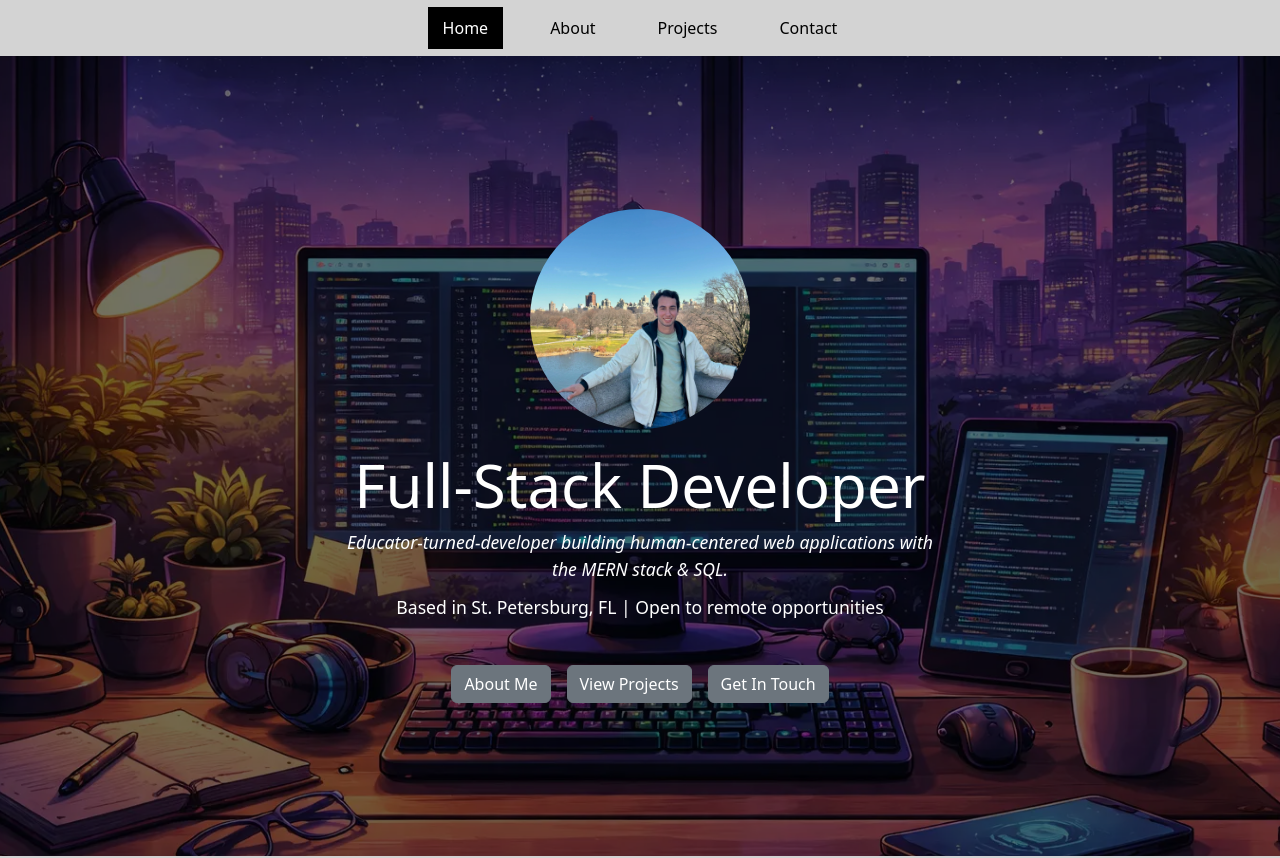
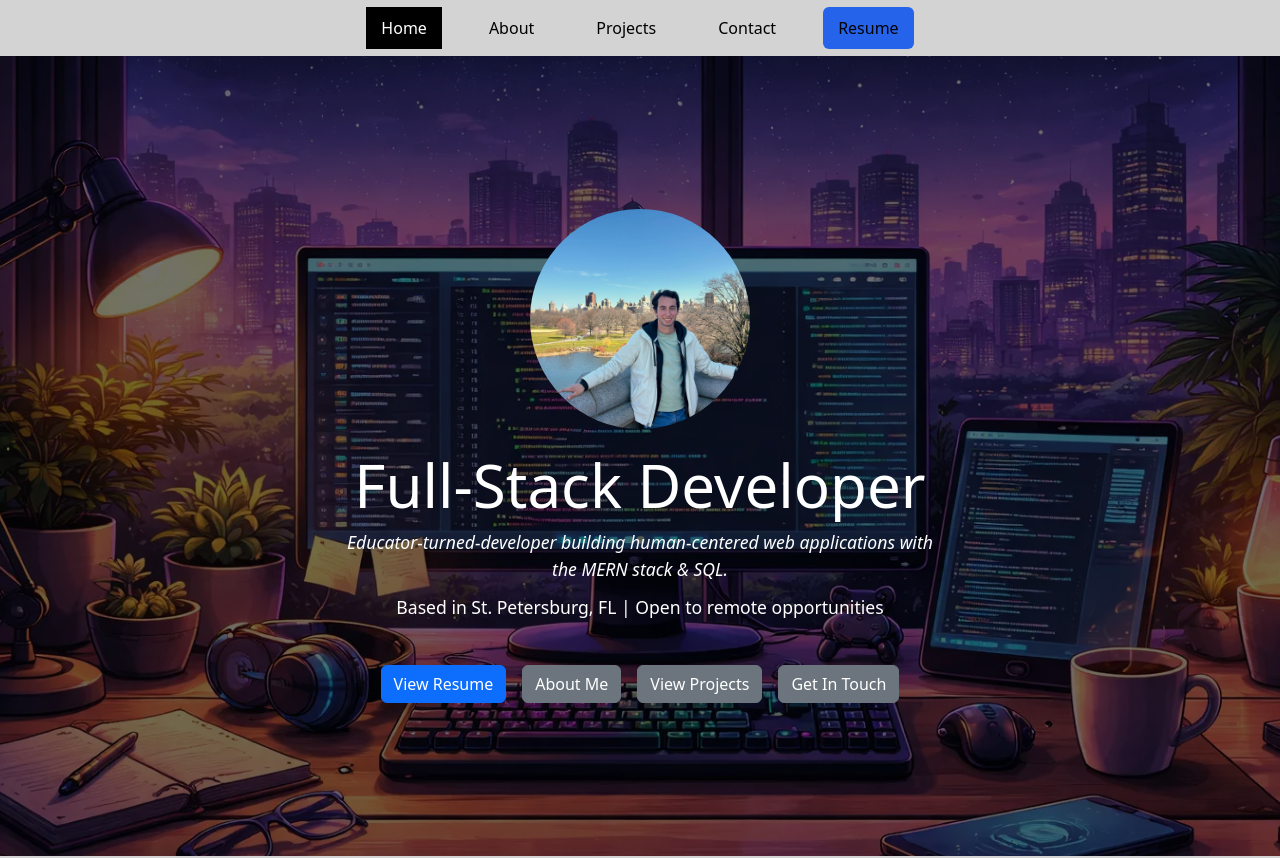
Before and after one commit to triscravello/tristan-portfolio-site, a React (Vite) app: page / in a window 1280 px wide. Shown: the top 858 px of the page. Built offline with nearby package versions, Linux system fonts and the light colour scheme.

Commit message:
Add resume to public, place resume on Home page & Navbar, and style resume button

```diff
--- a/src/components/Navbar.css
+++ b/src/components/Navbar.css
@@ -33,6 +33,17 @@
     color: white;
 }
 
+.resume-link {
+    background: #2563eb;
+    color: white;
+    padding: 6px 12px;
+    border-radius: 6px;
+}
+
+.resume-link:hover {
+    text-decoration: underline;
+}
+
 @media screen and (max-width: 600px) {
     .navbar ul {
         flex-direction: column;
--- a/src/components/Navbar.jsx
+++ b/src/components/Navbar.jsx
@@ -6,9 +6,14 @@ function Navbar() {
         <nav className='navbar' aria-label='Main navigation'>
             <ul>
                 <li><NavLink to="/" aria-label='Home Page'>Home </NavLink></li>
+
                 <li><NavLink to="/about" aria-label='About page'>About</NavLink></li>
+
                 <li><NavLink to="/projects" aria-label='Projects page'>Projects</NavLink></li>
+
                 <li><NavLink to="/contact" aria-label='Contact page'>Contact</NavLink></li>
+
+                <li><a href='/TristanCravello2026SoftwareEngineering.pdf' target='_blank' rel='noopener noreferrer' aria-label='View Resume PDF' className='resume-link'>Resume</a></li>
             </ul>
         </nav>
     );
--- a/src/pages/Home.css
+++ b/src/pages/Home.css
@@ -49,6 +49,17 @@
     font-weight: bold;
 }
 
+.btn-primary {
+    background-color: #2563eb;
+    color: white;
+    font-weight: 600;
+}
+
+.btn-primary:hover {
+    transform: translateY(-2px);
+    box-shadow: 0 6px 20px rgba(0,0,0,0.2);
+}
+
 .btn-secondary {
     background-color: #6c757d;
     color: white;
--- a/src/pages/Home.jsx
+++ b/src/pages/Home.jsx
@@ -11,12 +11,20 @@ function Home() {
     return (
         <main className="home">
             <img src={profilePicture} alt="Tristan Cravello, Web Developer" fetchPriority="high" className="profile-pic" />
+
             <h1>Full-Stack Developer</h1>
+
             <p><em>Educator-turned-developer building human-centered web applications with the MERN stack & SQL.</em></p>
+
             <p>Based in St. Petersburg, FL | Open to remote opportunities</p>
+
             <div className="cta-buttons">
+                <a href="/TristanCravello2026SoftwareEngineering.pdf" target="_blank" rel="noopener noreferrer" className="btn btn-primary">View Resume</a>
+
                 <Link to="/about" className="btn btn-secondary">About Me</Link>
+
                 <Link to="/projects" className="btn btn-secondary">View Projects</Link>
+
                 <Link to="/contact" className="btn btn-secondary">Get In Touch</Link>
             </div>
         </main>
```
Also changed, not shown: 1 other file (tests, documents, lock files or other folders).
